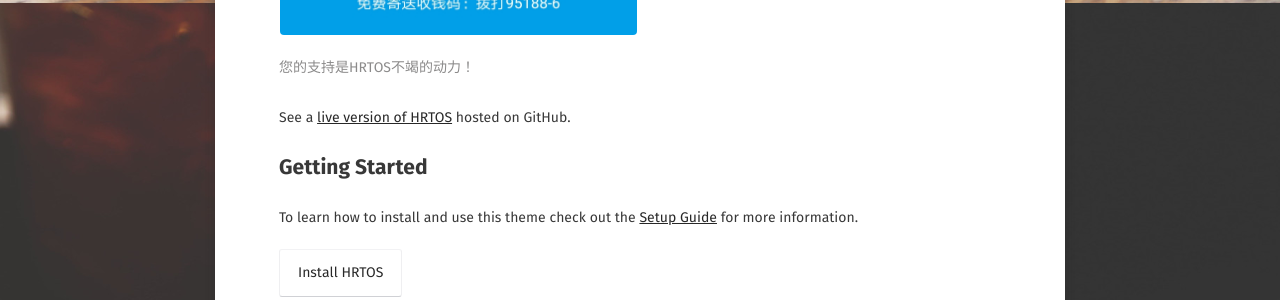
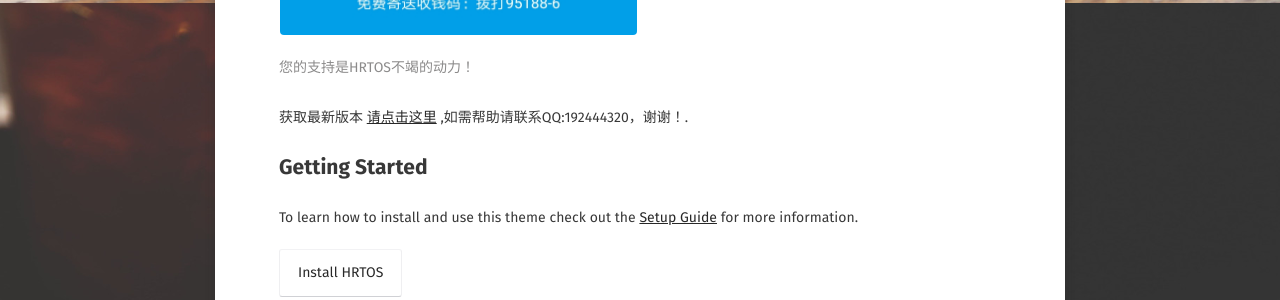
Before and after one commit to HRTOS/HRTOS.GITHUB.IO, a Jekyll site: the page built from about/index.md, in a window 1280 px wide. Shown: the part 1797-2097 px from the top of the page. Built offline with Jekyll 4.4.1, drawn with Linux system fonts in a browser that asks for light colours; some web fonts are replaced.

Commit message:
Update index.md

```diff
--- a/about/index.md
+++ b/about/index.md
@@ -28,7 +28,7 @@ comments: false
 {% endcapture %}
 {% include gallery images=images caption="您的支持是HRTOS不竭的动力！" cols=2 %}
 
-See a [live version of HRTOS](http://WWW.HRTOS.COM) hosted on GitHub.
+获取最新版本 [请点击这里](https://WWW.HRTOS.COM/download/HRTOS V2.30.rar) ,如需帮助请联系QQ:192444320，谢谢！.
 
 ## Getting Started
 
```
